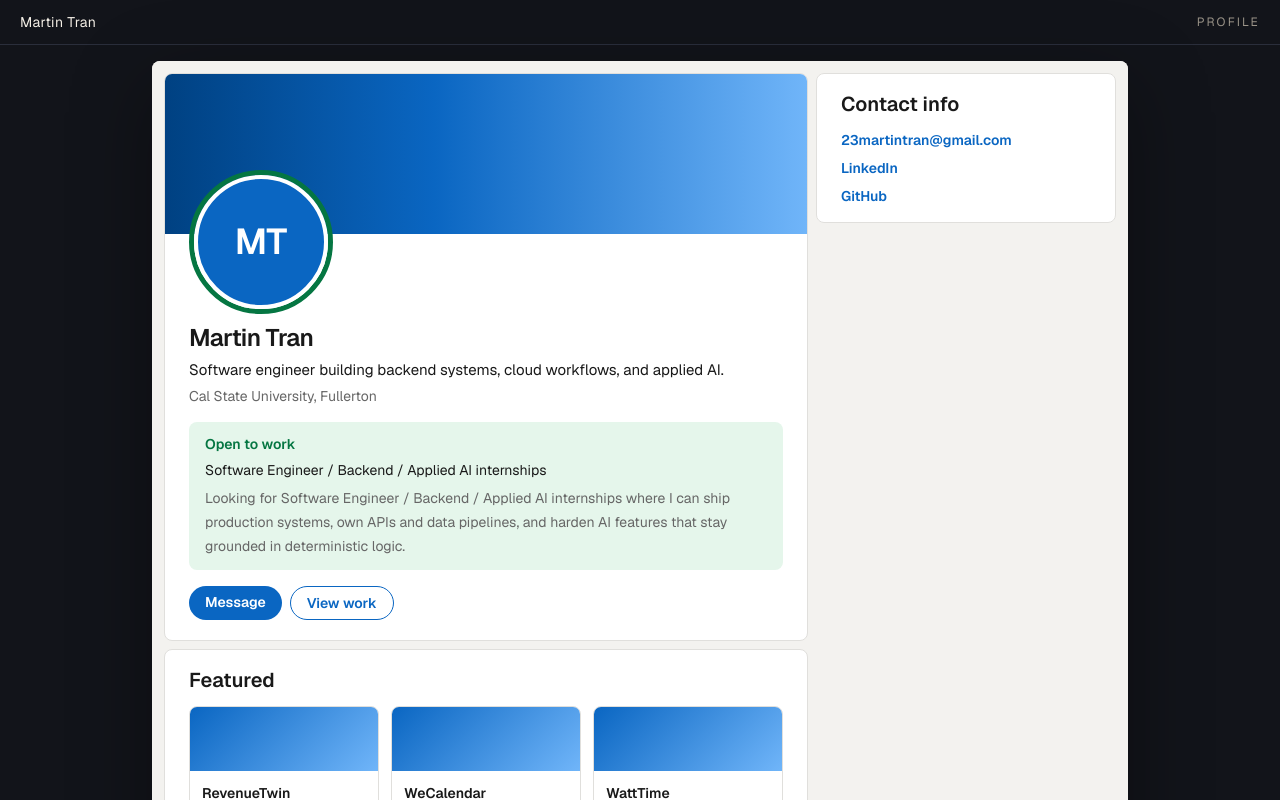
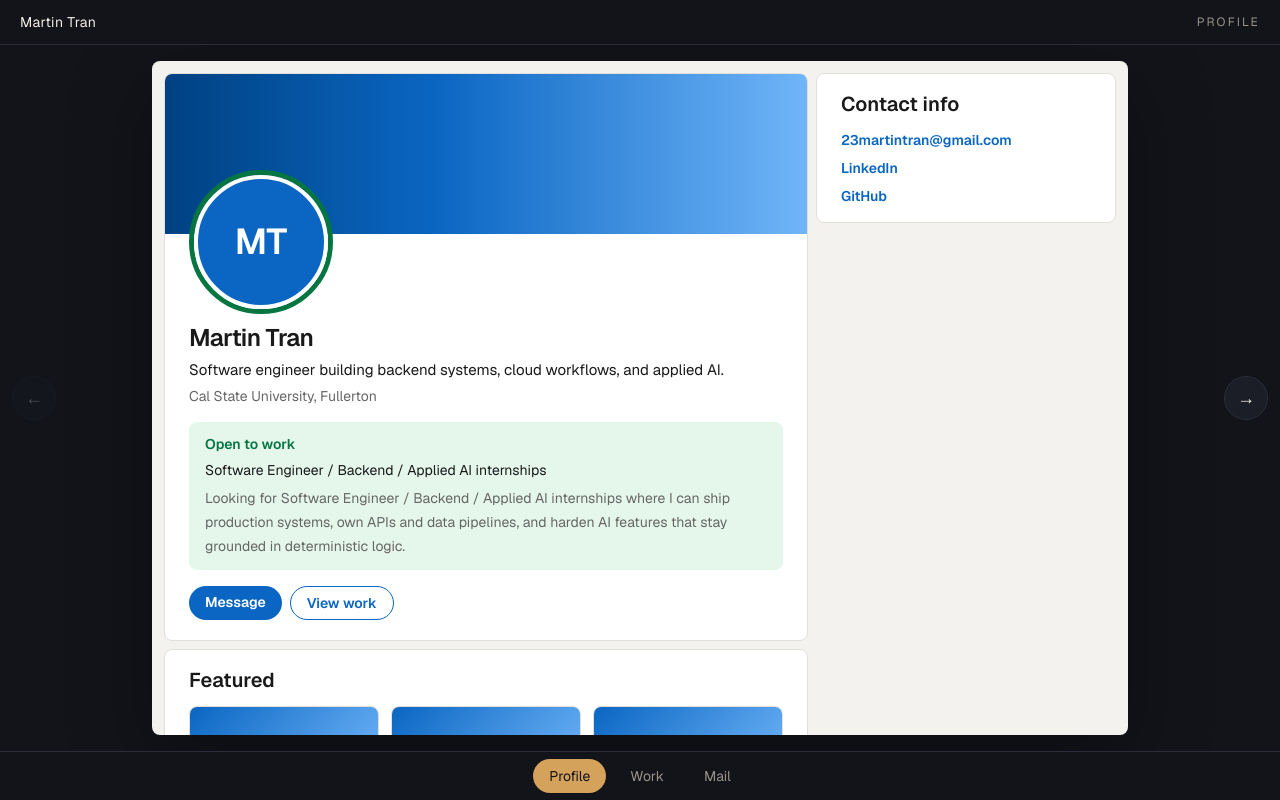
Before and after one commit to martintran23/portfolio-2.0, a Next.js app: page / in a window 1280 px wide. Shown: the top 800 px of the page. Built offline with nearby package versions, Linux system fonts and the light colour scheme.

Commit message:
Keep the room dock visible while long pages scroll.
Locks the shell to the viewport so Profile, Work, and Mail stay reachable without scrolling to the bottom of the page.

```diff
--- a/src/app/globals.css
+++ b/src/app/globals.css
@@ -23,7 +23,8 @@
 
 html,
 body {
-  min-height: 100%;
+  height: 100%;
+  overflow: hidden;
 }
 
 body {
--- a/src/components/Shell.tsx
+++ b/src/components/Shell.tsx
@@ -67,15 +67,15 @@ export function Shell({ children }: { children: React.ReactNode }) {
   }
 
   return (
-    <div className="flex min-h-dvh flex-col bg-ink text-paper">
-      <header className="flex items-center justify-between border-b border-line px-5 py-3">
+    <div className="flex h-dvh flex-col overflow-hidden bg-ink text-paper">
+      <header className="flex shrink-0 items-center justify-between border-b border-line px-5 py-3">
         <p className="text-sm tracking-wide">Martin Tran</p>
         <p className="text-xs uppercase tracking-[0.18em] text-muted">
           {room.label}
         </p>
       </header>
 
-      <div className="relative flex min-h-0 min-w-0 flex-1">
+      <div className="relative flex min-h-0 min-w-0 flex-1 overflow-hidden">
         <button
           type="button"
           onClick={goPrev}
@@ -87,7 +87,7 @@ export function Shell({ children }: { children: React.ReactNode }) {
         </button>
 
         <main
-          className={`mx-auto flex w-full min-w-0 flex-1 flex-col px-3 py-4 sm:px-6 ${
+          className={`mx-auto flex h-full min-h-0 w-full min-w-0 flex-1 flex-col px-3 py-4 sm:px-6 ${
             room.id === "profile" || room.id === "work"
               ? "max-w-5xl"
               : "max-w-4xl sm:px-16 sm:py-6"
@@ -121,7 +121,7 @@ export function Shell({ children }: { children: React.ReactNode }) {
 
       <nav
         aria-label="Rooms"
-        className="border-t border-line px-4 py-3"
+        className="shrink-0 border-t border-line bg-ink px-4 py-3"
       >
         <ul className="mx-auto flex max-w-md items-center justify-center gap-2">
           {rooms.map((item) => {
```
